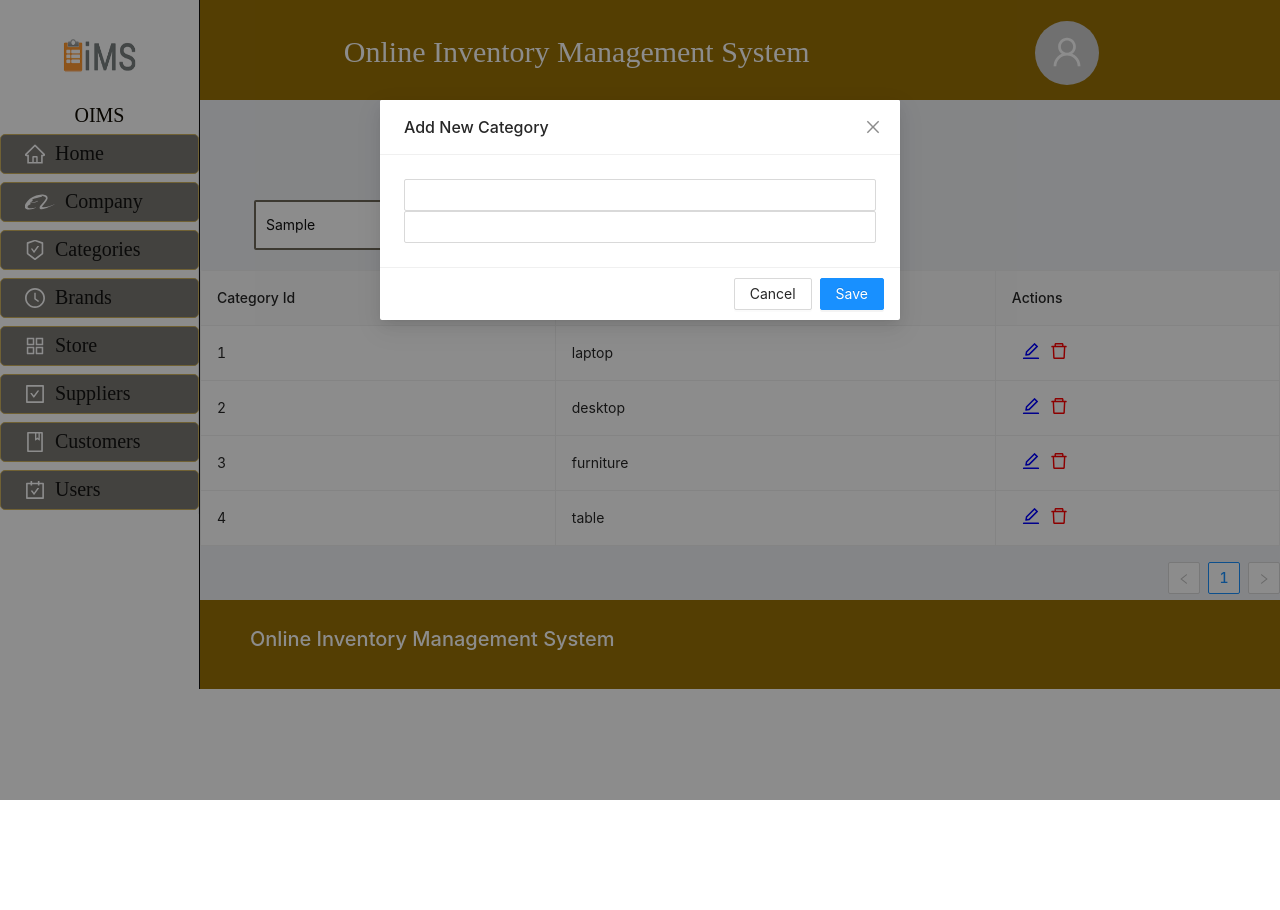
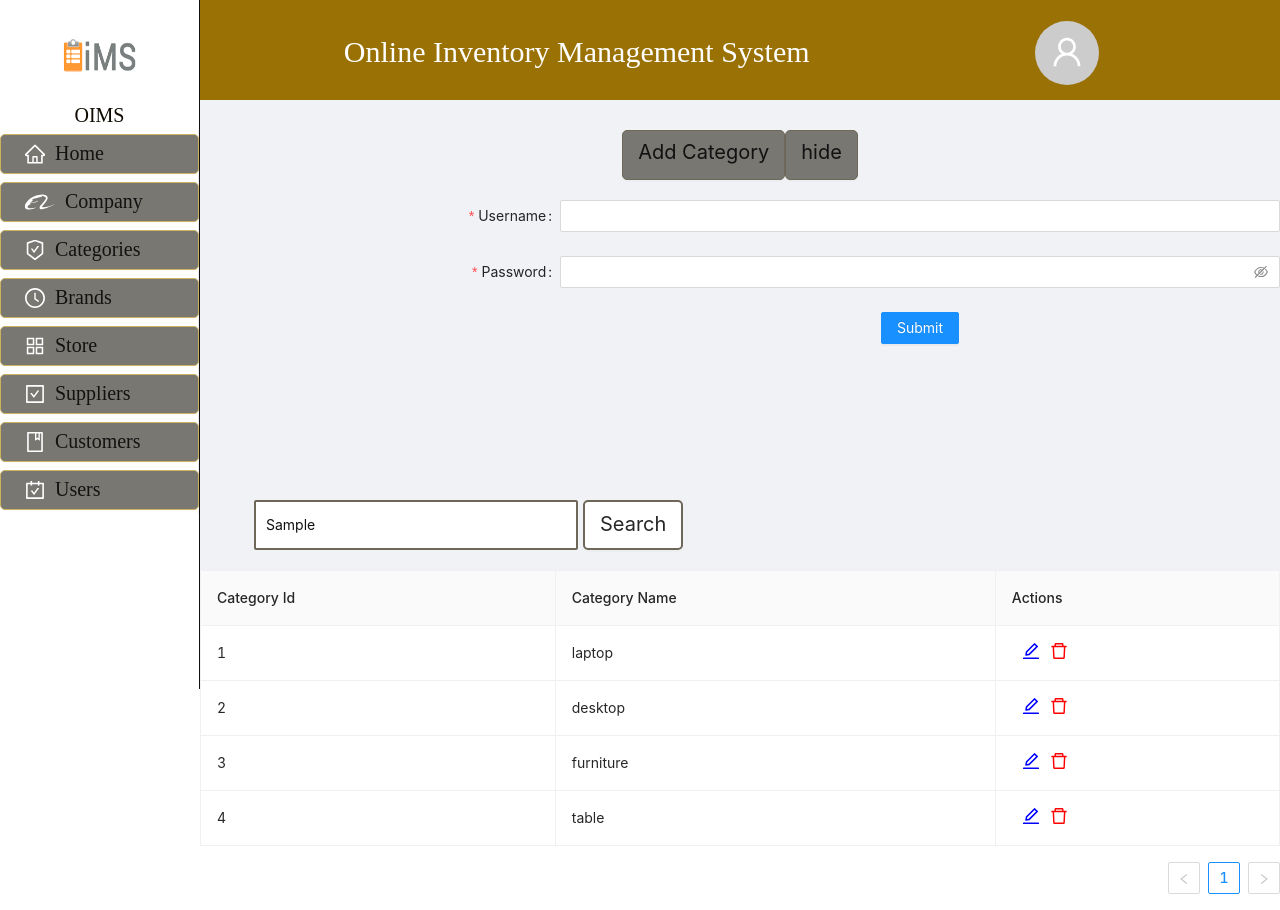
Before and after one commit to worashf/online-inventory-system-frontend, a React (Create React App) app: page / in a window 1280 px wide. Both pictures are taken after typing "Sample" into the empty fields and a click on the button "Add Category". Before the commit the page ends 800 px from the top, so only its background shows below. Built offline with nearby package versions, Linux system fonts and the light colour scheme.

Commit message:
add registration form

```diff
--- a/src/components/table/CategoryTable.js
+++ b/src/components/table/CategoryTable.js
@@ -1,8 +1,9 @@
 
 import React, { useState } from 'react'
-import { Table, Button, Input } from 'antd'
+import { Table, Button, Form, Input } from 'antd'
 import { EditOutlined, DeleteOutlined } from "@ant-design/icons"
 import Modal from 'antd/lib/modal/Modal'
+import './categotyTable.css'
 
 const button_search = {
     "margin-top": "30px",
@@ -43,7 +44,7 @@ const CategoryTable = () => {
 
 
     const [isAdd, setIsAdd] = useState(false);
-
+    const [addform,setAddForm] =useState(false)
   const[categoryId, setCategoryId] =useState("")
   const[categoryName, setCategoryName] =useState("")
 
@@ -111,10 +112,52 @@ const CategoryTable = () => {
             // setNewCategory((newCategory)=>({...newCategory,name:value}))
     }
 
+    const handleAddForm=()=>{
+        setAddForm(true)
+    }
+    const closeAddForm=()=>{
+        setAddForm(false)
+    }
     return (
         <>
             <div style={button_search}>
-                <Button size="large" style={add_button} onClick={addCategory}>Add Category</Button>
+                <Button size="large" style={add_button} onClick={handleAddForm}>Add Category</Button>
+                <Button size="large" style={add_button} onClick={closeAddForm}>hide</Button>
+                <div className={addform?"add-form":"hide-form"}>
+                <Form
+      name="basic"
+      labelCol={{ span: 8 }}
+      wrapperCol={{ span: 16 }}
+      initialValues={{ remember: true }}
+
+
+      autoComplete="off"
+    >
+      <Form.Item
+        label="Username"
+        name="username"
+        rules={[{ required: true, message: 'Please input your username!' }]}
+      >
+        <Input />
+      </Form.Item>
+
+      <Form.Item
+        label="Password"
+        name="password"
+        rules={[{ required: true, message: 'Please input your password!' }]}
+      >
+        <Input.Password />
+      </Form.Item>
+
+
+
+      <Form.Item wrapperCol={{ offset: 8, span: 16 }}>
+        <Button type="primary" htmlType="submit">
+          Submit
+        </Button>
+      </Form.Item>
+    </Form>
+</div>
                 <div style={search_div}>
                     <Input placeholder='Enter Category Name ' style={search_input} />
                     <Button style={search_btn}> Search</Button>
```
